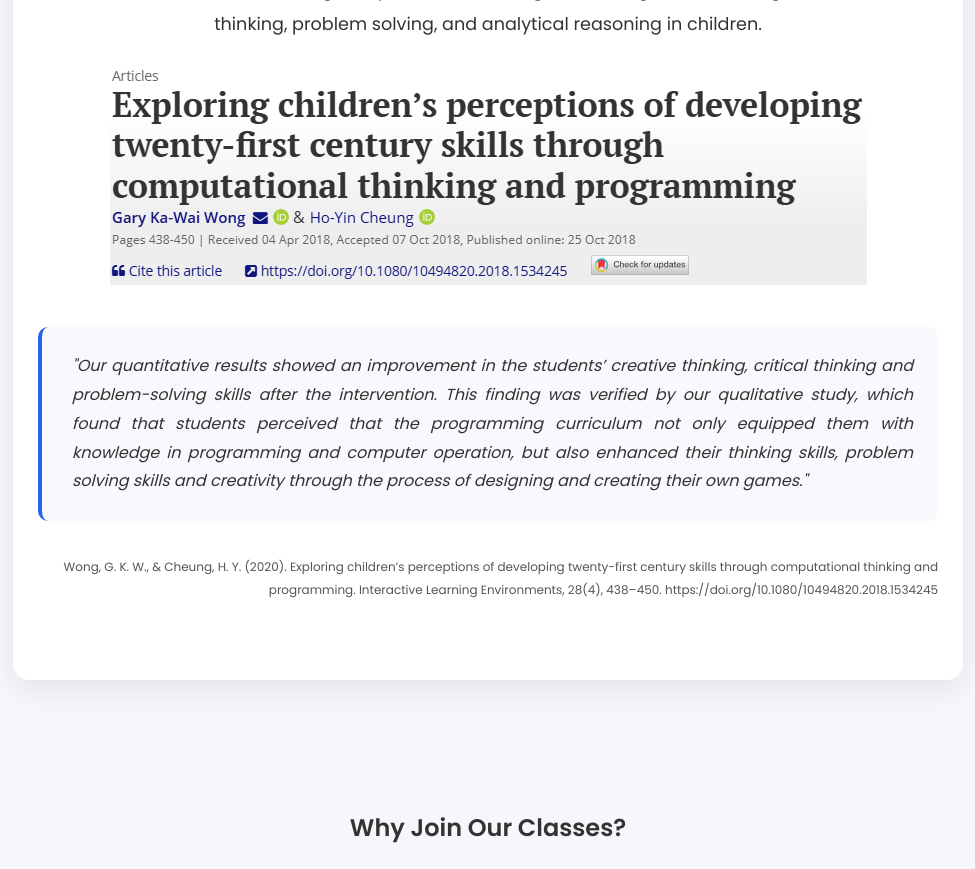
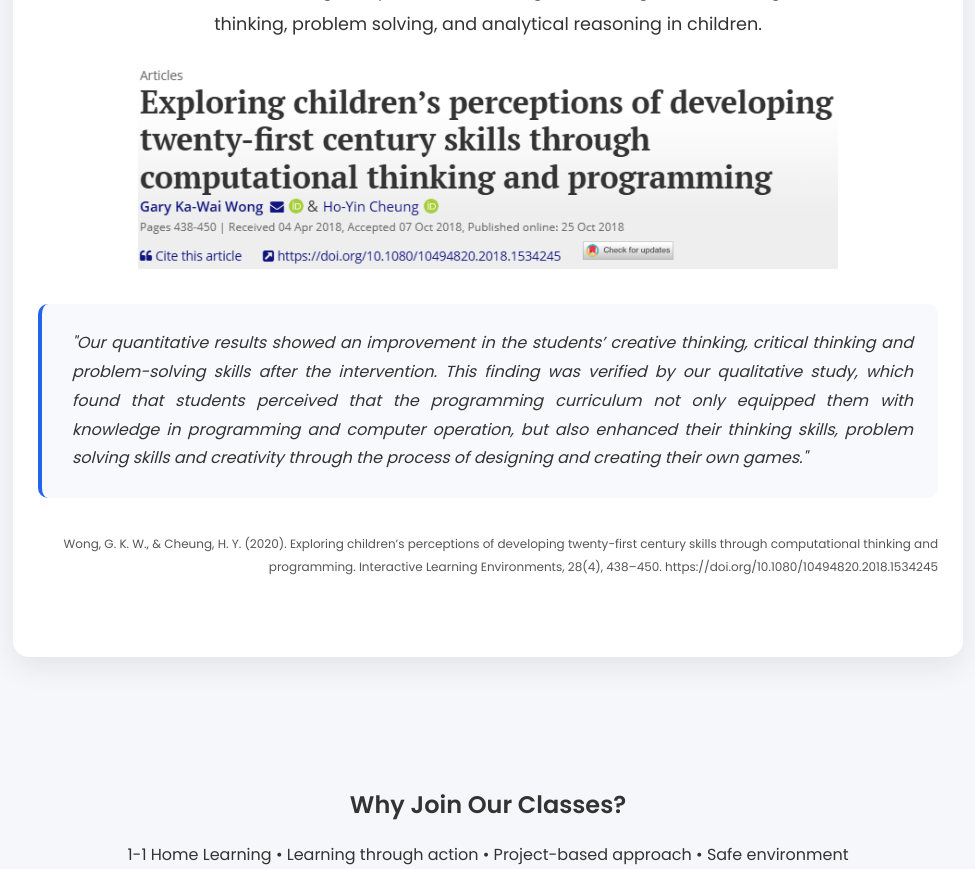
Before and after one commit to vamirion/Website, a website: page public/index.html in a window 1280 px wide. Shown: the part 2649-3518 px from the top of the page, without its empty margins (152-1127 px from the left). Drawn offline with Linux system fonts and the light colour scheme.

Commit message:
picture update

```diff
--- a/public/css/style.css
+++ b/public/css/style.css
@@ -220,6 +220,12 @@ section {
   background: #ffffff;
   border-radius: 16px;
   box-shadow: 0 10px 30px rgba(0,0,0,0.08);
+}
+.study-evidence img {
+  display: block;             /* make it a block element */
+  margin: 0 auto 25px;       /* auto left/right margin centers it */
+  width: auto;               /* keep the size */
+  max-height: 200px;
 }
 
 /* Title */
```
